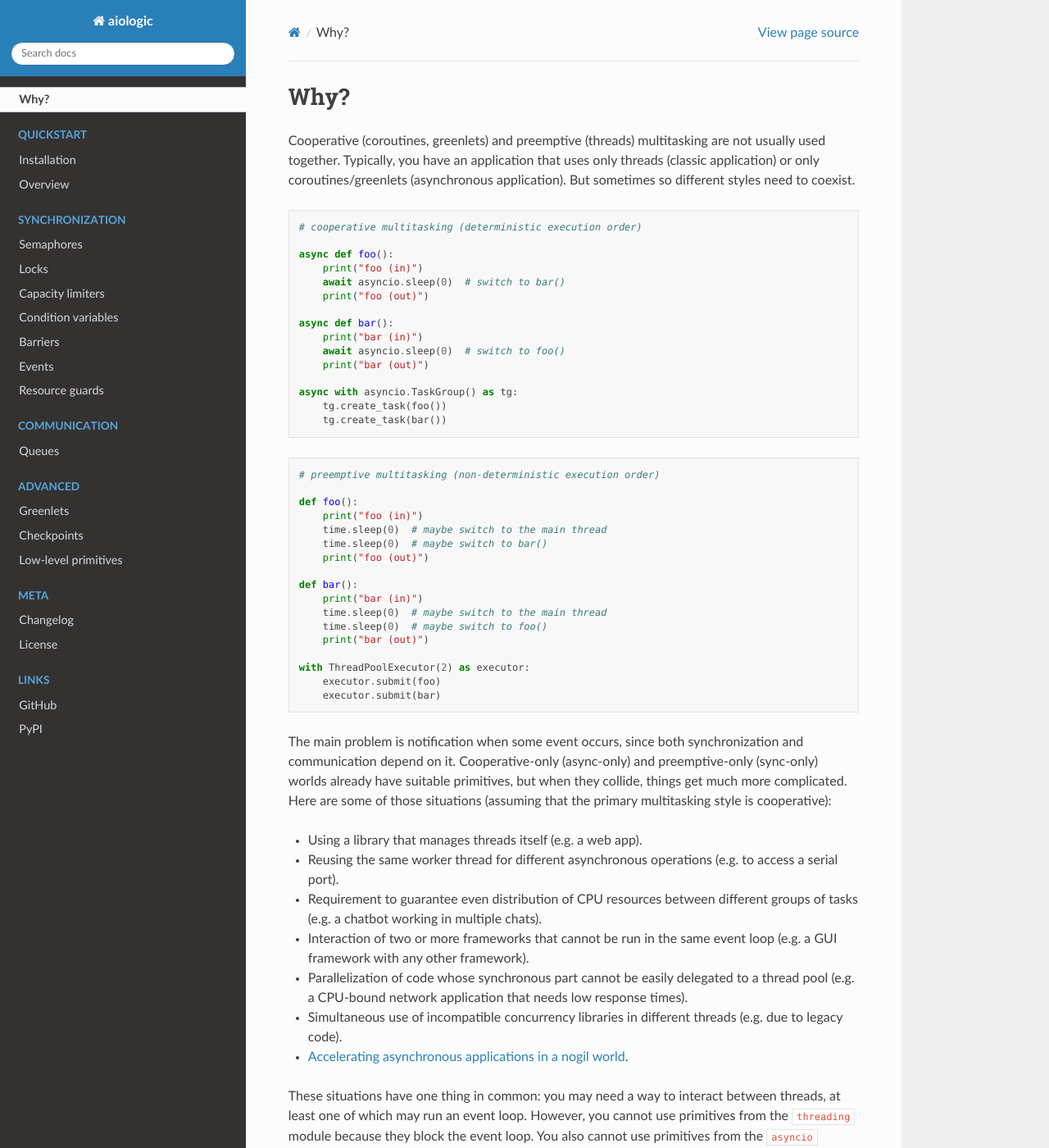
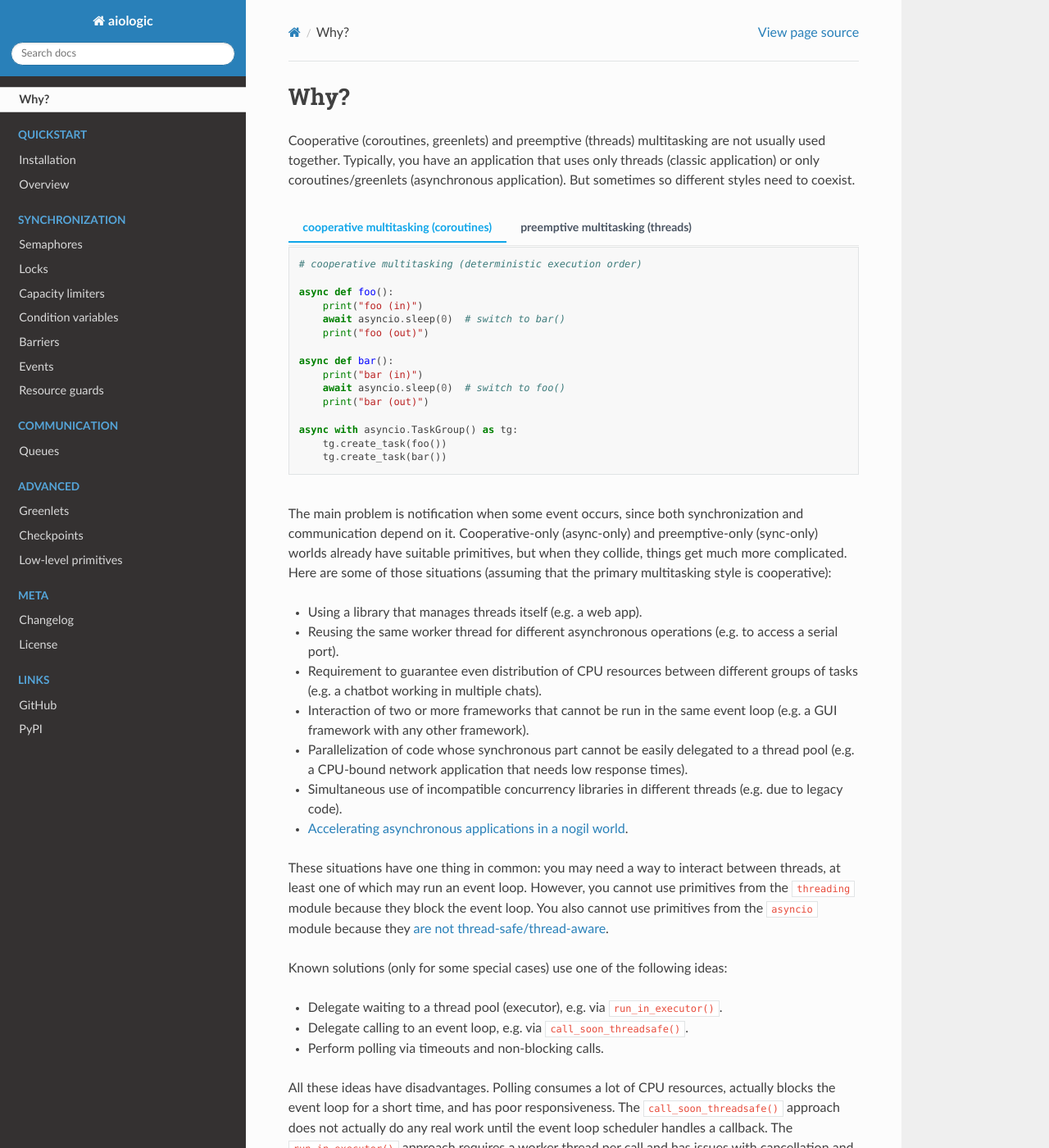
Before and after one commit to x42005e1f/aiologic, a Sphinx documentation site: the page built from docs/why.rst, in a window 1280 px wide and 1400 px high. Shown: the whole window at 82% size. Built offline with Sphinx 7.4.7 and the Read the Docs theme 3.1.0, drawn with Linux system fonts in a browser that asks for light colours.

Commit message:
docs: make multitasking examples tabbed

```diff
--- a/docs/conf.py
+++ b/docs/conf.py
@@ -16,6 +16,7 @@ version = v.base_version
 release = v.public
 
 extensions = [
+    "sphinx_inline_tabs",
     "sphinx_rtd_theme",
     "myst_parser",
 ]
--- a/docs/requirements.txt
+++ b/docs/requirements.txt
@@ -53,6 +53,8 @@ sphinx==8.1.3
     #   myst-parser
     #   sphinx-rtd-theme
     #   sphinxcontrib-jquery
+sphinx-inline-tabs==2023.4.21
+    # via aiologic (pyproject.toml)
 sphinx-rtd-theme==3.0.2
     # via aiologic (pyproject.toml)
 sphinxcontrib-applehelp==2.0.0
--- a/docs/why.rst
+++ b/docs/why.rst
@@ -10,7 +10,9 @@ are not usually used together. Typically, you have an application that uses
 only threads (classic application) or only coroutines/greenlets
 (asynchronous application). But sometimes so different styles need to coexist.
 
-.. code:: python
+.. tab:: cooperative multitasking (coroutines)
+
+  .. code:: python
 
     # cooperative multitasking (deterministic execution order)
 
@@ -28,7 +30,9 @@ only threads (classic application) or only coroutines/greenlets
         tg.create_task(foo())
         tg.create_task(bar())
 
-.. code:: python
+.. tab:: preemptive multitasking (threads)
+
+  .. code:: python
 
     # preemptive multitasking (non-deterministic execution order)
 
--- a/pyproject.toml
+++ b/pyproject.toml
@@ -41,6 +41,7 @@ docs = [
     "myst-parser",
     "packaging",
     "Sphinx",
+    "sphinx-inline-tabs",
     "sphinx-rtd-theme",
 ]
 eventlet = ["eventlet>=0.15.1"]
```
